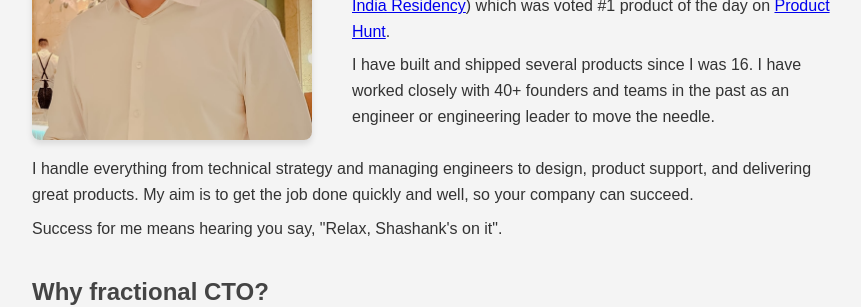
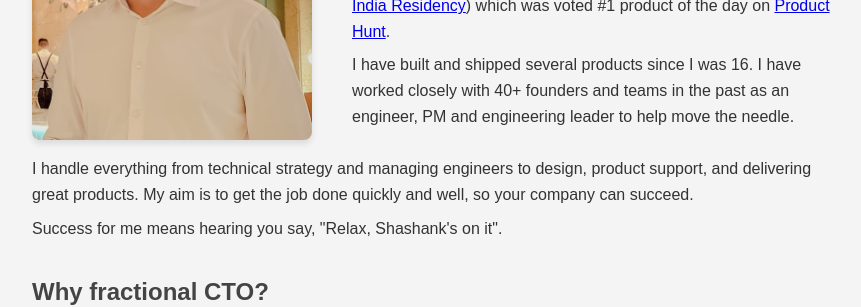
Before and after one commit to theshajha/theshajha, a Jekyll site: the page cto.html, which Jekyll copies as it is, in a window 1280 px wide and 900 px high. Shown: the part 361-668 px from the top of the window, without its empty margins (208-1069 px from the left). Built offline with Jekyll 4.4.1, drawn with Linux system fonts in a browser that asks for light colours.

Commit message:
updated CTO page

```diff
--- a/cto.html
+++ b/cto.html
@@ -184,7 +184,7 @@
             <div class="intro-text">
                 <h3>👋 Hey, I’m <b>Shashank</b></h3>
                 <p>I’m an experienced engineering leader with over a decade of experience in tech. Prev built tech for <a href="https://swiggy.com" target="_blank">Swiggy</a>, <a href="https://truebeacon.com" target="_blank">TrueBeacon</a> (by <a href="https://zerodha.com" target="_blank">Zerodha</a>), <a href="https://mpl.live" target="_blank">MPL</a>, <a href="https://fylehq.com" target="_blank">Fyle</a> & Belong. I founded <a href="https://tinyapi.co" target="_blank">Tiny API</a> (part of <a href="https://www.antler.co/" target="_blank">Antler India Residency</a>) which was voted #1 product of the day on <a href="https://www.producthunt.com/products/tiny-api#tiny-api" target="_blank">Product Hunt</a>.</p>
-                <p>I have built and shipped several products since I was 16. I have worked closely with 40+ founders and teams in the past as an engineer or engineering leader to move the needle.</p>
+                <p>I have built and shipped several products since I was 16. I have worked closely with 40+ founders and teams in the past as an engineer, PM and engineering leader to help move the needle.</p>
             </div>
         </div>
         <p>I handle everything from technical strategy and managing engineers to design, product support, and delivering great products. My aim is to get the job done quickly and well, so your company can succeed.</p>
```
